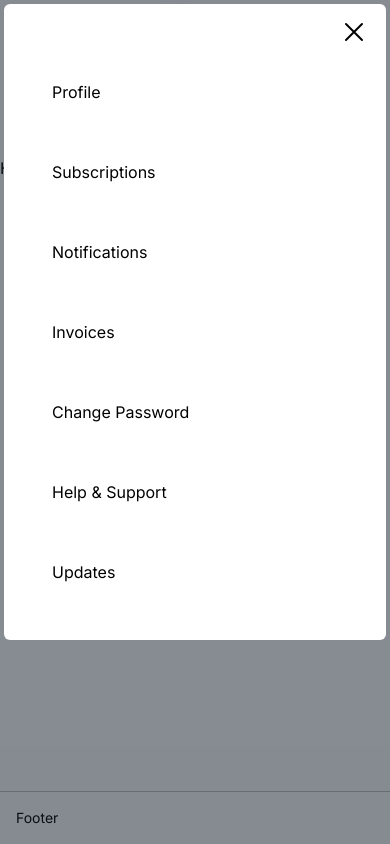
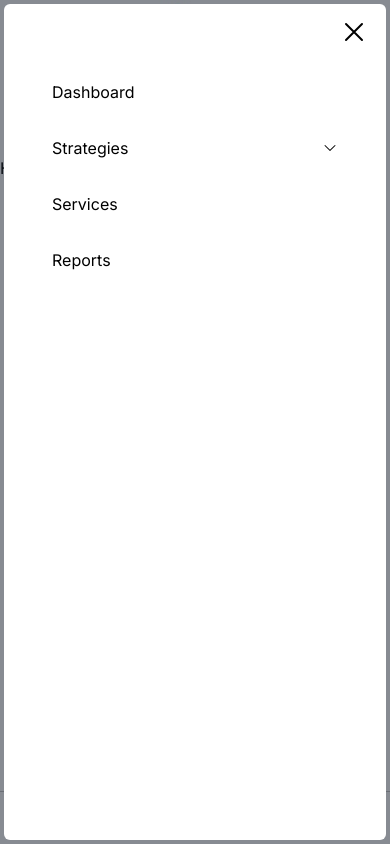
Before and after one commit to SandySJadhav/algo-trading-frontend, a Next.js app: page / in a window 390 px wide. Both pictures are taken after a click on the element 357 px from the left and 50 px from the top of the page. Built offline with nearby package versions, Linux system fonts and the light colour scheme.

Commit message:
modal fixes

```diff
--- a/src/components/Header.tsx
+++ b/src/components/Header.tsx
@@ -1,14 +1,16 @@
 "use client"
-import React, { useCallback, useEffect, useRef, useState } from "react";
+import React, { SyntheticEvent, useCallback, useEffect, useRef, useState } from "react";
 import { HiBars3, HiChevronDown } from "react-icons/hi2";
 import classNames from "classnames";
 import Modal from "./Modal";
 import Image from "next/image";
 import Dropdown from "./Dropdown";
 import { DropdownOption } from "../types";
-import { NavigationMenus, UserMenus } from "@constants/Menu";
+import { NavigationMenus } from "@constants/Menu";
+import { useRouter } from "next/navigation";
 
-const NavigationWithDropdown = ({ label, subMenus = [] }: DropdownOption) => {
+const NavigationWithDropdown = ({ label, subMenus = [], url }: DropdownOption) => {
+    const router = useRouter();
     const [panelOpen, setPanelOpen] = useState(false);
     const dropdownRef = useRef<HTMLUListElement>();
 
@@ -21,9 +23,14 @@ const NavigationWithDropdown = ({ label, subMenus = [] }: DropdownOption) => {
                 }, 10);
             }
             setPanelOpen(!panelOpen);
-        } else {
-            // redirect to this link
-
+        } else if (url) {
+            if (url.indexOf("http") === -1) {
+                // redirect to this link
+                router.push(url);
+            } else {
+                // external site url
+                window.open(url, "_blank");
+            }
         }
     }
 
@@ -35,8 +42,10 @@ const NavigationWithDropdown = ({ label, subMenus = [] }: DropdownOption) => {
 
     return <div
         key={label}
-        className="select-none p-4 hover:text-master-blue cursor-pointer"
+        tabIndex={0}
+        className="select-none p-4 hover:text-master-blue active:text-master-blue focus:text-master-blue cursor-pointer"
         onClick={handleNavItemClick}
+        onKeyDown={e => e.key === 'Enter' && handleNavItemClick()}
     >
         <div className="flex items-center justify-between h-full">
             <span>{label}</span>
@@ -100,7 +109,7 @@ const Header = () => {
                 </div>
             </div>
             <Modal open={menuOpen} onClose={() => setMenuOpen(false)}>
-                {UserMenus.map(menu => <NavigationWithDropdown key={menu.label} {...menu} />)}
+                {NavigationMenus.map(menu => <NavigationWithDropdown key={menu.label} {...menu} />)}
             </Modal>
         </header>
     );
--- a/src/components/Modal.tsx
+++ b/src/components/Modal.tsx
@@ -56,7 +56,7 @@ const Modal = ({ title, open, children, onClose }: Props) => {
                             data-testid='modal-backdrop'
                         />
                         <motion.div
-                            className="modal-open bg-white md:mx-auto p-4 fixed inset-x-0 z-11 m-1 rounded-md md:relative"
+                            className="modal-open bg-white md:mx-auto md:h-auto h-[-webkit-fill-available] p-4 fixed inset-x-0 z-11 m-1 rounded-md md:relative"
                             id="close"
                             tabIndex={1}
                             aria-hidden='true'
@@ -76,7 +76,7 @@ const Modal = ({ title, open, children, onClose }: Props) => {
                                 }
                             }}
                         >
-                            <div className='p-4 bg-white'>
+                            <div className='p-4 bg-white md:h-auto h-[-webkit-fill-available]'>
                                 <div className='flex justify-between items-center text-black'>
                                     {
                                         title ? <h2
@@ -99,7 +99,7 @@ const Modal = ({ title, open, children, onClose }: Props) => {
 
                                 <div
                                     className={cx(
-                                        'py-2 space-y-6 max-h-[100vh] w-full sm:h-auto overflow-y-auto overflow-x-hidden',
+                                        'py-2 max-h-[100vh] md:h-auto h-[-webkit-fill-available] w-full overflow-y-auto overflow-x-hidden',
                                     )}
                                 >
                                     {children}
--- a/src/constants/Menu.tsx
+++ b/src/constants/Menu.tsx
@@ -24,7 +24,8 @@ export const UserMenus = [
 
 export const NavigationMenus = [
     {
-        label: "Dashboard"
+        label: "Dashboard",
+        url: "/"
     },
     {
         label: "Strategies",
--- a/src/types/index.tsx
+++ b/src/types/index.tsx
@@ -1,5 +1,6 @@
 export interface DropdownOption {
     label: string,
+    url?: string,
     icon?: any,
     subMenus?: DropdownOption[]
 }
```
